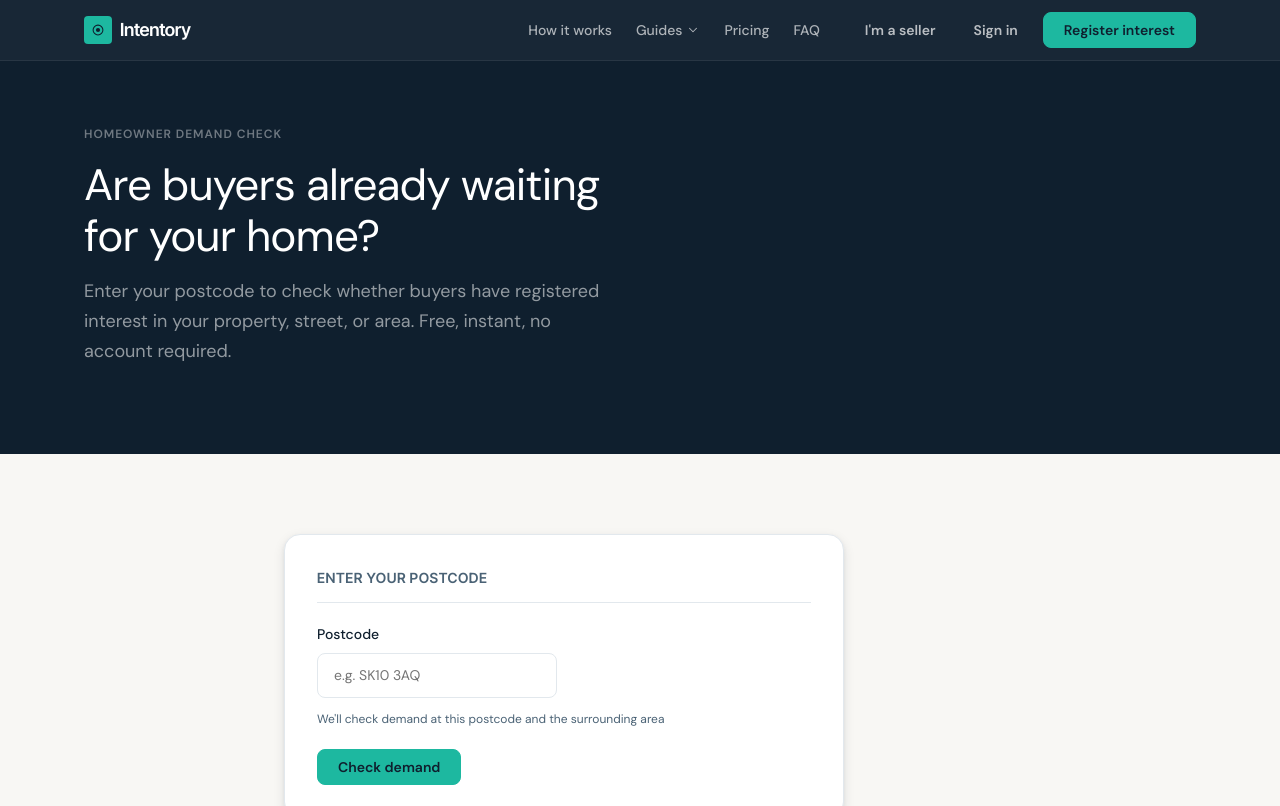
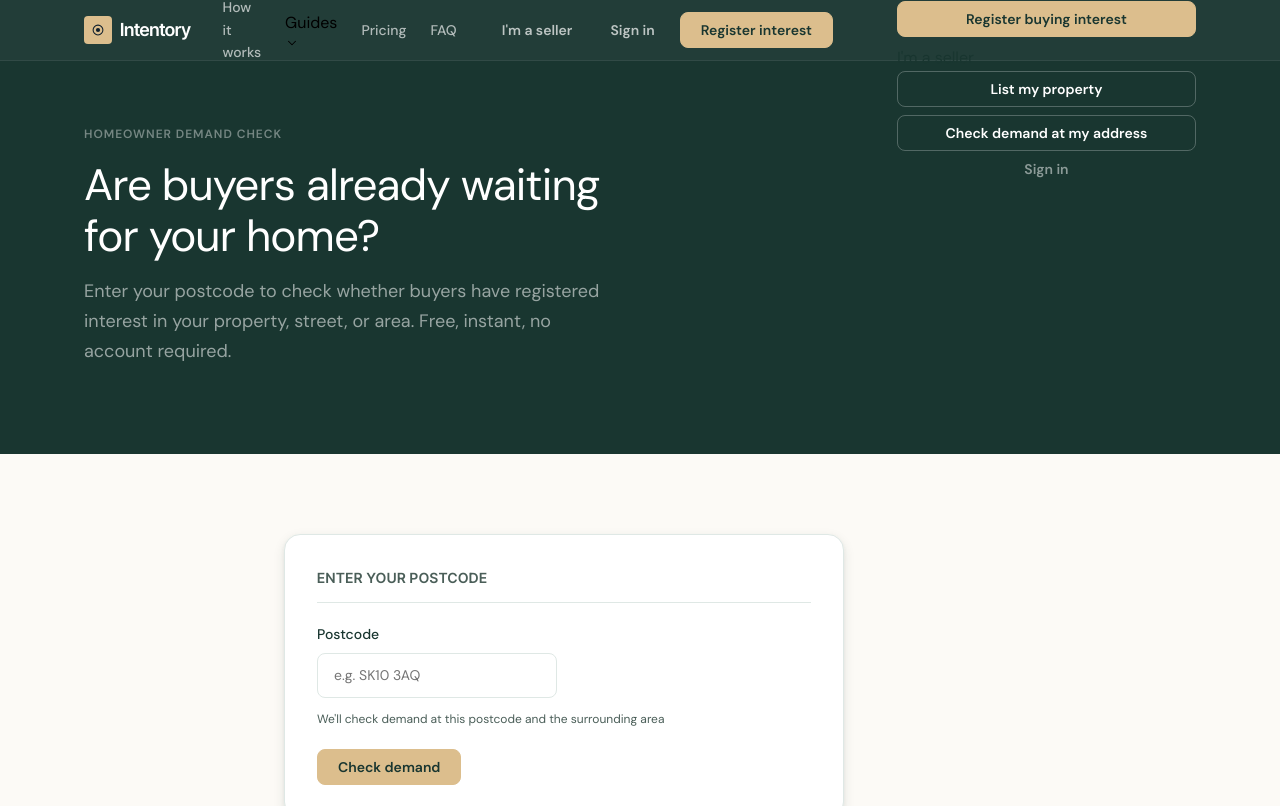
Before and after one commit to projectsforguy-alt/property-interest, a Next.js app: page /sellers/check in a window 1280 px wide. Shown: the top 806 px of the page. Built offline with nearby package versions, Linux system fonts and the light colour scheme.

Commit message:
Update globals.css

```diff
--- a/app/globals.css
+++ b/app/globals.css
@@ -6,17 +6,17 @@
 
 :root {
   /* Palette */
-  --navy:        #0F1F2E;
-  --navy-mid:    #1A3147;
-  --navy-soft:   #243D52;
-  --slate:       #4A6275;
-  --mist:        #8FA3B1;
-  --line:        #E2E8ED;
-  --surface:     #F8F7F4;
+  --forest:        #193630;
+  --forest-mid:    #1F4039;
+  --forest-soft:   #264A42;
+  --slate:       #4A5E58;
+  --mist:        #8FA89F;
+  --line:        #DFE8E5;
+  --surface:     #FCFAF6;
   --white:       #FFFFFF;
-  --teal:        #1DB8A0;
-  --teal-dark:   #169E8A;
-  --teal-soft:   #E6F7F5;
+  --gold:        #DCBE8D;
+  --gold-dark:   #C4A370;
+  --gold-soft:   #F5EFE2;
   --amber:       #F59E0B;
   --red:         #DC2626;
 
@@ -59,9 +59,9 @@
   --radius-full: 9999px;
 
   /* Shadows */
-  --shadow-sm: 0 1px 3px rgba(15,31,46,0.08), 0 1px 2px rgba(15,31,46,0.04);
-  --shadow:    0 4px 12px rgba(15,31,46,0.10), 0 2px 4px rgba(15,31,46,0.06);
-  --shadow-lg: 0 12px 32px rgba(15,31,46,0.14), 0 4px 8px rgba(15,31,46,0.08);
+  --shadow-sm: 0 1px 3px rgba(25,54,48,0.08), 0 1px 2px rgba(25,54,48,0.04);
+  --shadow:    0 4px 12px rgba(25,54,48,0.10), 0 2px 4px rgba(25,54,48,0.06);
+  --shadow-lg: 0 12px 32px rgba(25,54,48,0.14), 0 4px 8px rgba(25,54,48,0.08);
 
   /* Transitions */
   --transition: 150ms ease;
@@ -79,7 +79,7 @@ body {
   font-family: var(--font-body);
   font-size: var(--text-base);
   line-height: 1.6;
-  color: var(--navy);
+  color: var(--forest);
   background: var(--surface);
   -webkit-font-smoothing: antialiased;
 }
@@ -119,7 +119,7 @@ ul, ol { list-style: none; }
   position: sticky;
   top: 0;
   z-index: 100;
-  background: rgba(15, 31, 46, 0.96);
+  background: rgba(25, 54, 48, 0.96);
   backdrop-filter: blur(8px);
   border-bottom: 1px solid rgba(255,255,255,0.07);
 }
@@ -146,7 +146,7 @@ ul, ol { list-style: none; }
 .brand-mark {
   width: 28px;
   height: 28px;
-  background: var(--teal);
+  background: var(--gold);
   border-radius: var(--radius-sm);
   display: flex;
   align-items: center;
@@ -200,13 +200,13 @@ ul, ol { list-style: none; }
 }
 
 .btn-primary {
-  background: var(--teal);
-  color: var(--navy);
-  border-color: var(--teal);
+  background: var(--gold);
+  color: var(--forest);
+  border-color: var(--gold);
 }
 .btn-primary:hover {
-  background: var(--teal-dark);
-  border-color: var(--teal-dark);
+  background: var(--gold-dark);
+  border-color: var(--gold-dark);
 }
 
 .btn-outline {
@@ -221,7 +221,7 @@ ul, ol { list-style: none; }
 
 .btn-outline-dark {
   background: transparent;
-  color: var(--navy);
+  color: var(--forest);
   border-color: var(--line);
 }
 .btn-outline-dark:hover {
@@ -253,7 +253,7 @@ ul, ol { list-style: none; }
    ============================================================ */
 
 .hero {
-  background: var(--navy);
+  background: var(--forest);
   color: var(--white);
   padding: var(--space-24) 0 var(--space-20);
   position: relative;
@@ -266,7 +266,7 @@ ul, ol { list-style: none; }
   left: -80px;
   width: 500px;
   height: 500px;
-  background: radial-gradient(circle, rgba(29,184,160,0.07) 0%, transparent 70%);
+  background: radial-gradient(circle, rgba(220,190,141,0.07) 0%, transparent 70%);
   pointer-events: none;
   z-index: 0;
 }
@@ -279,7 +279,7 @@ ul, ol { list-style: none; }
   font-weight: 600;
   letter-spacing: 0.08em;
   text-transform: uppercase;
-  color: var(--teal);
+  color: var(--gold);
   margin-bottom: var(--space-6);
 }
 
@@ -287,7 +287,7 @@ ul, ol { list-style: none; }
   width: 6px;
   height: 6px;
   border-radius: 50%;
-  background: var(--teal);
+  background: var(--gold);
   animation: pulse 2s ease-in-out infinite;
 }
 
@@ -309,7 +309,7 @@ ul, ol { list-style: none; }
 
 .hero-headline em {
   font-style: normal;
-  color: var(--teal);
+  color: var(--gold);
   font-weight: 700;
 }
 
@@ -380,7 +380,7 @@ ul, ol { list-style: none; }
 
 .demand-chip-count {
   font-weight: 700;
-  color: var(--teal);
+  color: var(--gold);
 }
 
 /* ============================================================
@@ -396,17 +396,17 @@ ul, ol { list-style: none; }
 }
 
 .section-dark {
-  background: var(--navy);
+  background: var(--forest);
   color: var(--white);
 }
 
 .section-mid {
-  background: var(--navy-soft);
+  background: var(--forest-soft);
   color: var(--white);
 }
 
-.section-teal {
-  background: var(--teal-soft);
+.section-gold {
+  background: var(--gold-soft);
 }
 
 .section-label {
@@ -414,7 +414,7 @@ ul, ol { list-style: none; }
   font-weight: 600;
   letter-spacing: 0.08em;
   text-transform: uppercase;
-  color: var(--teal);
+  color: var(--gold);
   margin-bottom: var(--space-4);
 }
 
@@ -460,13 +460,13 @@ ul, ol { list-style: none; }
 }
 
 .split-card-buyer {
-  background: var(--navy);
+  background: var(--forest);
   color: var(--white);
 }
 
 .split-card-seller {
   background: var(--white);
-  color: var(--navy);
+  color: var(--forest);
   border: 1.5px solid var(--line);
 }
 
@@ -478,7 +478,7 @@ ul, ol { list-style: none; }
   margin-bottom: var(--space-4);
 }
 
-.split-card-buyer .split-card-eyebrow { color: var(--teal); }
+.split-card-buyer .split-card-eyebrow { color: var(--gold); }
 .split-card-seller .split-card-eyebrow { color: var(--slate); }
 
 .split-card-headline {
@@ -524,7 +524,7 @@ ul, ol { list-style: none; }
   height: 18px;
   flex-shrink: 0;
   margin-top: 1px;
-  color: var(--teal);
+  color: var(--gold);
 }
 
 /* ============================================================
@@ -545,7 +545,7 @@ ul, ol { list-style: none; }
   font-family: var(--font-tight);
   font-size: var(--text-xs);
   font-weight: 600;
-  color: var(--teal);
+  color: var(--gold);
   letter-spacing: 0.06em;
   margin-bottom: var(--space-4);
   display: flex;
@@ -635,16 +635,16 @@ ul, ol { list-style: none; }
 }
 
 .price-card-featured {
-  border-color: var(--teal);
-  background: var(--teal-soft);
+  border-color: var(--gold);
+  background: var(--gold-soft);
 }
 
 .price-card-tag {
   position: absolute;
   top: -12px;
   left: var(--space-6);
-  background: var(--teal);
-  color: var(--navy);
+  background: var(--gold);
+  color: var(--forest);
   font-size: var(--text-xs);
   font-weight: 700;
   letter-spacing: 0.06em;
@@ -666,7 +666,7 @@ ul, ol { list-style: none; }
   font-size: var(--text-4xl);
   font-weight: 400;
   letter-spacing: -0.03em;
-  color: var(--navy);
+  color: var(--forest);
   line-height: 1;
 }
 
@@ -705,7 +705,7 @@ ul, ol { list-style: none; }
 .price-check {
   width: 16px;
   height: 16px;
-  color: var(--teal);
+  color: var(--gold);
   flex-shrink: 0;
   margin-top: 1px;
 }
@@ -731,7 +731,7 @@ ul, ol { list-style: none; }
   padding: var(--space-5) 0;
   font-size: var(--text-base);
   font-weight: 500;
-  color: var(--navy);
+  color: var(--forest);
   cursor: pointer;
   list-style: none;
   user-select: none;
@@ -791,7 +791,7 @@ ul, ol { list-style: none; }
 .field-label {
   font-size: var(--text-sm);
   font-weight: 500;
-  color: var(--navy);
+  color: var(--forest);
 }
 
 .field-hint {
@@ -808,7 +808,7 @@ ul, ol { list-style: none; }
   border: 1.5px solid var(--line);
   border-radius: var(--radius);
   font-size: var(--text-sm);
-  color: var(--navy);
+  color: var(--forest);
   background: var(--white);
   transition: border-color var(--transition), box-shadow var(--transition);
   outline: none;
@@ -817,8 +817,8 @@ ul, ol { list-style: none; }
 .field-input:focus,
 .field-select:focus,
 .field-textarea:focus {
-  border-color: var(--teal);
-  box-shadow: 0 0 0 3px rgba(29,184,160,0.12);
+  border-color: var(--gold);
+  box-shadow: 0 0 0 3px rgba(220,190,141,0.12);
 }
 
 .field-input.error,
@@ -853,7 +853,7 @@ ul, ol { list-style: none; }
   height: 18px;
   flex-shrink: 0;
   margin-top: 2px;
-  accent-color: var(--teal);
+  accent-color: var(--gold);
   cursor: pointer;
 }
 
@@ -864,7 +864,7 @@ ul, ol { list-style: none; }
 }
 
 .checkbox-label a {
-  color: var(--teal);
+  color: var(--gold);
   text-decoration: underline;
   text-underline-offset: 2px;
 }
@@ -900,20 +900,20 @@ ul, ol { list-style: none; }
 }
 
 .intent-option:hover {
-  border-color: var(--teal);
-  background: var(--teal-soft);
+  border-color: var(--gold);
+  background: var(--gold-soft);
 }
 
 .intent-option.active {
-  border-color: var(--teal);
-  background: var(--teal-soft);
-  box-shadow: 0 0 0 3px rgba(29,184,160,0.12);
+  border-color: var(--gold);
+  background: var(--gold-soft);
+  box-shadow: 0 0 0 3px rgba(220,190,141,0.12);
 }
 
 .intent-option-title {
   font-size: var(--text-sm);
   font-weight: 600;
-  color: var(--navy);
+  color: var(--forest);
 }
 
 .intent-option-desc {
@@ -951,7 +951,7 @@ ul, ol { list-style: none; }
 .account-sidebar-name {
   font-size: var(--text-sm);
   font-weight: 600;
-  color: var(--navy);
+  color: var(--forest);
 }
 
 .account-sidebar-email {
@@ -982,12 +982,12 @@ ul, ol { list-style: none; }
 
 .account-nav-item:hover {
   background: var(--surface);
-  color: var(--navy);
+  color: var(--forest);
 }
 
 .account-nav-item.active {
-  background: var(--teal-soft);
-  color: var(--teal-dark);
+  background: var(--gold-soft);
+  color: var(--gold-dark);
 }
 
 .account-nav-icon {
@@ -1022,7 +1022,7 @@ ul, ol { list-style: none; }
   font-family: var(--font-display);
   font-size: var(--text-2xl);
   font-weight: 400;
-  color: var(--navy);
+  color: var(--forest);
   letter-spacing: -0.02em;
 }
 
@@ -1051,7 +1051,7 @@ ul, ol { list-style: none; }
 .empty-state-title {
   font-size: var(--text-lg);
   font-weight: 600;
-  color: var(--navy);
+  color: var(--forest);
   margin-bottom: var(--space-2);
 }
 
@@ -1089,8 +1089,8 @@ ul, ol { list-style: none; }
   letter-spacing: 0.02em;
 }
 
-.badge-teal    { background: var(--teal-soft); color: var(--teal-dark); }
-.badge-navy    { background: rgba(15,31,46,0.08); color: var(--navy); }
+.badge-gold    { background: var(--gold-soft); color: var(--gold-dark); }
+.badge-forest    { background: rgba(25,54,48,0.08); color: var(--forest); }
 .badge-amber   { background: #FEF3C7; color: #92400E; }
 .badge-red     { background: #FEF2F2; color: #991B1B; }
 .badge-slate   { background: var(--surface); color: var(--slate); border: 1px solid var(--line); }
@@ -1106,7 +1106,7 @@ ul, ol { list-style: none; }
 }
 
 .admin-sidebar {
-  background: var(--navy);
+  background: var(--forest);
   padding: var(--space-6) 0;
 }
 
@@ -1131,7 +1131,7 @@ ul, ol { list-style: none; }
 }
 
 .admin-nav-item:hover { background: rgba(255,255,255,0.07); color: var(--white); }
-.admin-nav-item.active { background: rgba(29,184,160,0.15); color: var(--teal); }
+.admin-nav-item.active { background: rgba(220,190,141,0.15); color: var(--gold); }
 
 .admin-content {
   padding: var(--space-8);
@@ -1166,7 +1166,7 @@ ul, ol { list-style: none; }
 .admin-table td {
   padding: var(--space-4) var(--space-5);
   border-bottom: 1px solid var(--line);
-  color: var(--navy);
+  color: var(--forest);
   vertical-align: middle;
 }
 
@@ -1179,7 +1179,7 @@ ul, ol { list-style: none; }
   display: flex;
   align-items: center;
   justify-content: center;
-  background: var(--navy);
+  background: var(--forest);
   padding: var(--space-6);
 }
 
@@ -1197,7 +1197,7 @@ ul, ol { list-style: none; }
    ============================================================ */
 
 .site-footer {
-  background: var(--navy);
+  background: var(--forest);
   color: rgba(255,255,255,0.5);
   padding: var(--space-16) 0 var(--space-8);
   margin-top: auto;
@@ -1279,7 +1279,7 @@ ul, ol { list-style: none; }
   font-family: var(--font-display);
   font-size: var(--text-2xl);
   font-weight: 400;
-  color: var(--navy);
+  color: var(--forest);
   letter-spacing: -0.02em;
   margin-bottom: var(--space-2);
 }
@@ -1298,7 +1298,7 @@ ul, ol { list-style: none; }
 }
 
 .auth-footer a {
-  color: var(--teal);
+  color: var(--gold);
   font-weight: 500;
   text-decoration: underline;
   text-underline-offset: 2px;
@@ -1335,7 +1335,7 @@ ul, ol { list-style: none; }
 .prose h1, .prose h2, .prose h3 {
   font-family: var(--font-display);
   font-weight: 400;
-  color: var(--navy);
+  color: var(--forest);
   letter-spacing: -0.02em;
   margin-bottom: var(--space-4);
   margin-top: var(--space-10);
@@ -1347,13 +1347,13 @@ ul, ol { list-style: none; }
 
 .prose p { margin-bottom: var(--space-5); }
 
-.prose a { color: var(--teal); text-decoration: underline; text-underline-offset: 2px; }
+.prose a { color: var(--gold); text-decoration: underline; text-underline-offset: 2px; }
 
 /* ============================================================
    UTILITIES
    ============================================================ */
 
-.text-teal    { color: var(--teal); }
+.text-teal    { color: var(--gold); }
 .text-muted   { color: var(--slate); }
 .text-white   { color: var(--white); }
 .text-center  { text-align: center; }
@@ -1486,7 +1486,7 @@ ul, ol { list-style: none; }
 .hero-img-fade {
   position: absolute;
   inset: 0;
-  background: linear-gradient(to right, var(--navy) 0%, transparent 30%);
+  background: linear-gradient(to right, var(--forest) 0%, transparent 30%);
   pointer-events: none;
 }
 
@@ -1507,253 +1507,6 @@ ul, ol { list-style: none; }
   }
 
   .hero-img-fade {
-    background: linear-gradient(to bottom, transparent 60%, var(--navy) 100%);
+    background: linear-gradient(to bottom, transparent 60%, var(--forest) 100%);
   }
 }
-
-/* ============================================================
-   GUIDES DROPDOWN (desktop)
-   ============================================================ */
-
-.guides-dropdown {
-  position: relative;
-}
-
-.guides-dropdown-trigger {
-  display: inline-flex;
-  align-items: center;
-  gap: var(--space-1);
-  font-size: var(--text-sm);
-  font-weight: 500;
-  color: rgba(255, 255, 255, 0.65);
-  background: none;
-  border: none;
-  cursor: pointer;
-  padding: 0;
-  transition: color var(--transition);
-  font-family: var(--font-body);
-}
-
-.guides-dropdown-trigger:hover,
-.guides-dropdown-trigger.active {
-  color: var(--white);
-}
-
-.guides-dropdown-chevron {
-  transition: transform 200ms ease;
-  flex-shrink: 0;
-}
-
-.guides-dropdown-chevron--open {
-  transform: rotate(180deg);
-}
-
-.guides-dropdown-panel {
-  position: absolute;
-  top: calc(100% + 12px);
-  left: 50%;
-  transform: translateX(-50%);
-  width: 260px;
-  background: var(--navy-mid);
-  border: 1px solid rgba(255, 255, 255, 0.1);
-  border-radius: var(--radius-lg);
-  box-shadow: var(--shadow-lg);
-  overflow: hidden;
-  z-index: 200;
-}
-
-.guides-dropdown-item {
-  display: flex;
-  flex-direction: column;
-  gap: 2px;
-  padding: var(--space-4) var(--space-5);
-  transition: background var(--transition);
-  border-bottom: 1px solid rgba(255, 255, 255, 0.06);
-}
-
-.guides-dropdown-item:last-child {
-  border-bottom: none;
-}
-
-.guides-dropdown-item:hover {
-  background: rgba(255, 255, 255, 0.05);
-}
-
-.guides-dropdown-item--active {
-  background: rgba(29, 184, 160, 0.08);
-}
-
-.guides-dropdown-item-label {
-  font-size: var(--text-sm);
-  font-weight: 500;
-  color: var(--white);
-  line-height: 1.3;
-}
-
-.guides-dropdown-item-desc {
-  font-size: var(--text-xs);
-  color: rgba(255, 255, 255, 0.45);
-  line-height: 1.4;
-}
-
-/* ============================================================
-   HEADER SELLER CTA
-   Hide at mid breakpoint where header gets crowded,
-   before mobile nav kicks in at 640px
-   ============================================================ */
-
-@media (max-width: 860px) {
-  .header-seller-cta {
-    display: none;
-  }
-}
-
-/* ============================================================
-   MOBILE NAV
-   ============================================================ */
-
-.mobile-nav-toggle {
-  display: none;
-  align-items: center;
-  justify-content: center;
-  width: 36px;
-  height: 36px;
-  border-radius: var(--radius);
-  background: transparent;
-  border: none;
-  cursor: pointer;
-  padding: 0;
-  margin-left: var(--space-2);
-  flex-shrink: 0;
-}
-
-.mobile-nav-icon {
-  display: flex;
-  flex-direction: column;
-  gap: 5px;
-  width: 20px;
-}
-
-.mobile-nav-icon span {
-  display: block;
-  height: 1.5px;
-  width: 100%;
-  background: var(--white);
-  border-radius: 2px;
-  transition: transform 200ms ease, opacity 200ms ease;
-  transform-origin: center;
-}
-
-.mobile-nav-icon--open span:nth-child(1) {
-  transform: translateY(6.5px) rotate(45deg);
-}
-.mobile-nav-icon--open span:nth-child(2) {
-  opacity: 0;
-  transform: scaleX(0);
-}
-.mobile-nav-icon--open span:nth-child(3) {
-  transform: translateY(-6.5px) rotate(-45deg);
-}
-
-.mobile-nav-backdrop {
-  display: none;
-  position: fixed;
-  inset: 0;
-  background: rgba(0, 0, 0, 0.4);
-  z-index: 98;
-}
-
-.mobile-nav-drawer {
-  display: none;
-  position: fixed;
-  top: 60px;
-  left: 0;
-  right: 0;
-  background: var(--navy-mid);
-  border-bottom: 1px solid rgba(255, 255, 255, 0.08);
-  z-index: 99;
-  padding: var(--space-4) var(--space-4) var(--space-6);
-  transform: translateY(-8px);
-  opacity: 0;
-  transition: transform 200ms ease, opacity 200ms ease;
-  pointer-events: none;
-  max-height: calc(100vh - 60px);
-  overflow-y: auto;
-}
-
-.mobile-nav-drawer--open {
-  transform: translateY(0);
-  opacity: 1;
-  pointer-events: auto;
-}
-
-.mobile-nav-group {
-  margin-bottom: var(--space-2);
-  padding-bottom: var(--space-2);
-  border-bottom: 1px solid rgba(255, 255, 255, 0.06);
-}
-
-.mobile-nav-group:last-of-type {
-  border-bottom: none;
-}
-
-.mobile-nav-group-label {
-  font-size: var(--text-xs);
-  font-weight: 600;
-  letter-spacing: 0.07em;
-  text-transform: uppercase;
-  color: rgba(255, 255, 255, 0.3);
-  padding: var(--space-3) var(--space-2) var(--space-1);
-}
-
-.mobile-nav-link {
-  display: block;
-  padding: var(--space-3) var(--space-2);
-  font-size: var(--text-base);
-  font-weight: 500;
-  color: rgba(255, 255, 255, 0.75);
-  border-radius: var(--radius);
-  transition: color var(--transition), background var(--transition);
-}
-
-.mobile-nav-link:hover {
-  color: var(--white);
-  background: rgba(255, 255, 255, 0.05);
-}
-
-.mobile-nav-link--active {
-  color: var(--teal);
-}
-
-.mobile-nav-actions {
-  display: flex;
-  flex-direction: column;
-  gap: var(--space-3);
-  margin-top: var(--space-4);
-  padding-top: var(--space-4);
-  border-top: 1px solid rgba(255, 255, 255, 0.08);
-}
-
-@media (max-width: 640px) {
-  .mobile-nav-toggle {
-    display: flex;
-  }
-
-  .mobile-nav-backdrop {
-    display: block;
-  }
-
-  .mobile-nav-drawer {
-    display: block;
-  }
-
-  /* Hide desktop nav elements on mobile */
-  .header-actions {
-    display: none;
-  }
-
-  /* Hide dropdown on mobile — it lives in the drawer instead */
-  .guides-dropdown-panel {
-    display: none;
-  }
-}
```
